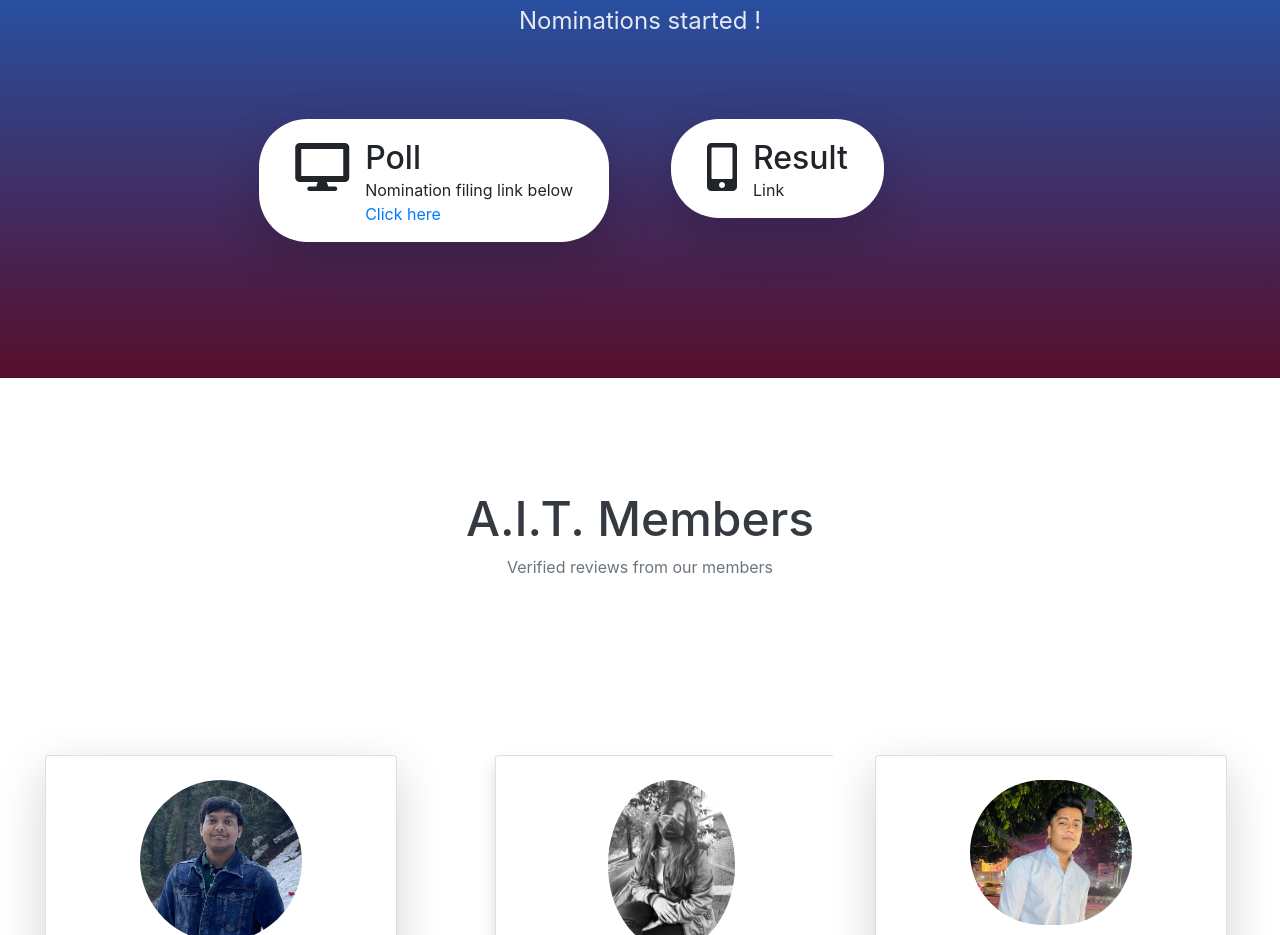
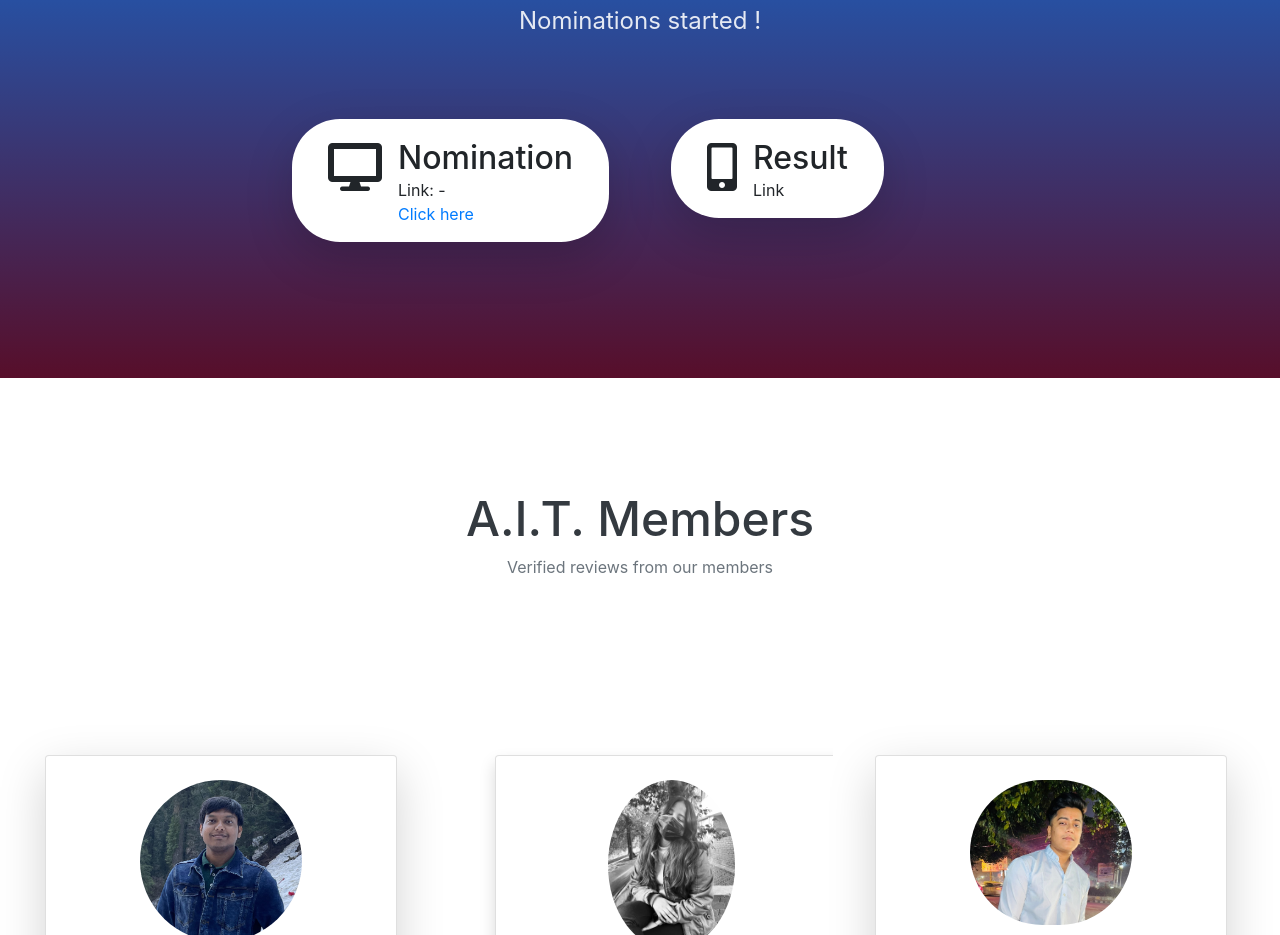
Before and after one commit to aitweb/ait, a plain HTML site: page index.html in a window 1280 px wide. Shown: the part 3399-4334 px from the top of the page. Drawn offline with nearby package versions, Linux system fonts and the light colour scheme; a web font is replaced by a local one.

Commit message:
Update index.html

```diff
--- a/index.html
+++ b/index.html
@@ -235,8 +235,8 @@ Surya was the leading T20I run scorer in 2022, grabbing 1164 runs off 31 innings
             <div class="d-flex flex-row justify-content-center">
               <i class="fas fa-desktop fa-3x py-2 pr-3"></i>
               <div class="text text-left">
-                <h3 class="pt-1 m-0">Poll</h3>
-                <p class="p-0 m-0">Nomination filing link below</p>
+                <h3 class="pt-1 m-0">Nomination</h3>
+                <p class="p-0 m-0">Link: -</p>
                 <a href="https://docs.google.com/forms/d/e/1FAIpQLSeTGeSktnuv2sJHOb0u0uACv-ouaQf91ZCyJAa0ntB2glQKnQ/viewform ">Click here</a>
               </div>
             </div>
```
